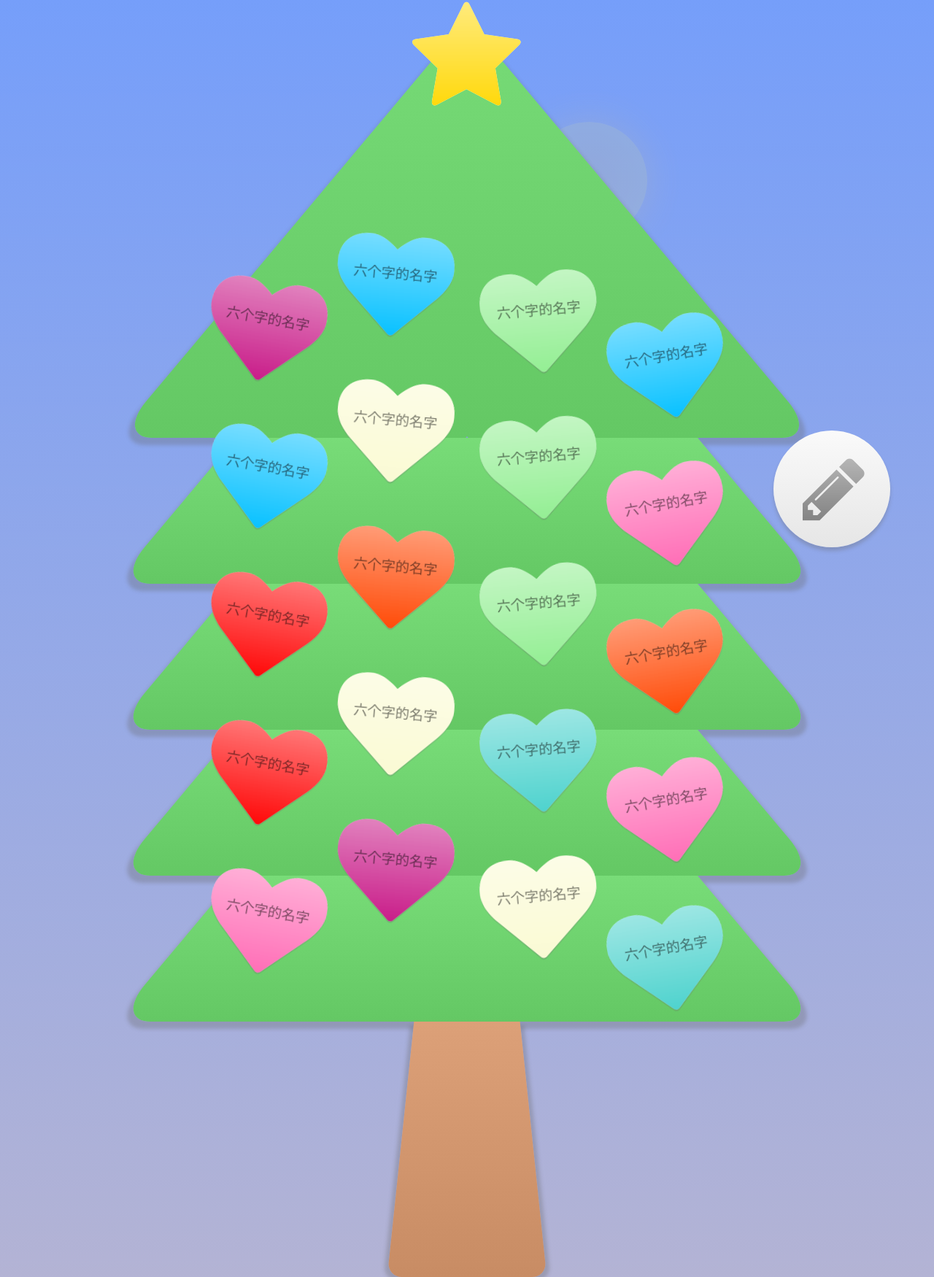
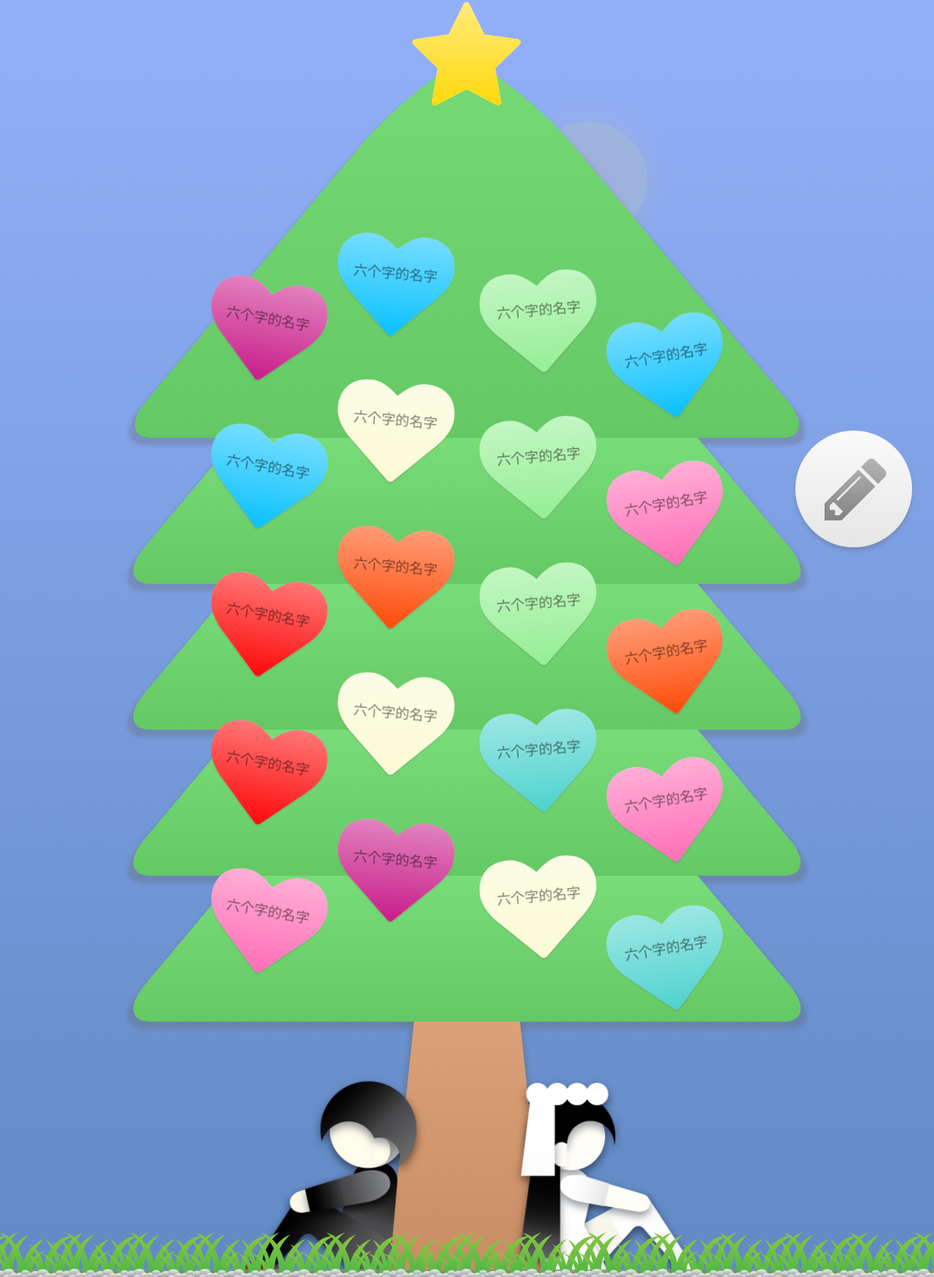
Before and after one commit to Shinerising/Message-Wall, a plain HTML site: page index.html in a window 1280 px wide. Shown: the whole page at 73% size. Drawn offline with Linux system fonts and the light colour scheme.

Commit message:
Add some illustrators about love

```diff
--- a/index.html
+++ b/index.html
@@ -54,7 +54,7 @@
             margin: 0;
             border: none;
             background: rgba(100, 100, 250, 1);
-            background: -webkit-linear-gradient(top, rgba(100, 100, 250, 1), rgba(80, 80, 160, 1));
+            background: -webkit-linear-gradient(top, rgba(100, 100, 250, 1), rgba(50, 50, 120, 1));
         }
 
         #back {
@@ -64,7 +64,7 @@
             top: 0px;
             left: 0px;
             background: rgba(130, 200, 250, 1);
-            background: -webkit-linear-gradient(top, rgba(130, 200, 250, 1), rgba(250, 250, 250, 1));
+            background: -webkit-linear-gradient(top, rgba(180, 230, 250, 1), rgba(130, 200, 250, 1));
         }
 
         #area {
@@ -201,7 +201,7 @@
             width: 100%;
             height: 600px;
             left: 52%;
-            border-radius: 0 0 0 50px;
+            border-radius: 200px 0 0 50px;
             background: -webkit-linear-gradient(top, rgba(120, 220, 120, 1), rgba(100, 200, 100, 1));
             transform: skewX(-40deg);
             -webkit-transform: skewX(-40deg);
@@ -212,7 +212,7 @@
             width: 100%;
             height: 600px;
             left: 52%;
-            border-radius: 0 0 0 50px;
+            border-radius: 200px 0 0 50px;
             transform: skewX(-40deg);
             -webkit-transform: skewX(-40deg);
             box-shadow: 0px 10px 5px rgba(100, 100, 100, .3);
@@ -231,7 +231,7 @@
             width: 100%;
             height: 600px;
             right: 52%;
-            border-radius: 0 0 50px 0;
+            border-radius: 0 200px 50px 0;
             background: -webkit-linear-gradient(top, rgba(120, 220, 120, 1), rgba(100, 200, 100, 1));
             transform: skewX(40deg);
             -webkit-transform: skewX(40deg);
@@ -242,7 +242,7 @@
             width: 100%;
             height: 600px;
             right: 52%;
-            border-radius: 0 0 50px 0;
+            border-radius: 0 200px 50px 0;
             transform: skewX(40deg);
             -webkit-transform: skewX(40deg);
             box-shadow: 0px 10px 5px rgba(100, 100, 100, .3);
@@ -257,6 +257,10 @@
             z-index: 10;
             padding-left: 10px;
             display: none;
+        }
+
+        #tree_star:hover {
+            animation: rotate linear 1s infinite both;
         }
 
         #tree_star:after {
@@ -324,6 +328,41 @@
             transform: skewX(6deg);
             -webkit-transform: skewX(6deg);
             box-shadow: 5px 5px 5px rgba(100, 100, 100, .3);
+        }
+
+        #boy {
+            width: 300px;
+            height: 300px;
+            margin-top: -300px;
+            margin-left: 68px;
+            position: relative;
+            overflow:hidden;
+            z-index: 11;
+        }
+
+        #girl {
+            width: 300px;
+            height: 300px;
+            margin-top: -300px;
+            margin-left: 445px;
+            position: relative;
+            overflow:hidden;
+            z-index: 11;
+        }
+
+        #boyimg, #girlimg{
+            display: none;
+            width: 300px;
+            height: 300px;
+        }
+
+        #grass {
+            position: relative;
+            width: 100%;
+            height: 8vh;
+            margin-top: -8vh;
+            background: url(images/grass.svg) repeat-x;
+            z-index: 100;
         }
 
         #leaves {
@@ -487,7 +526,7 @@
             z-index: 100000;
             width: 160px;
             height: 160px;
-            right: 60px;
+            right: 30px;
             bottom: 60px;
             cursor: pointer;
             display: none;
@@ -525,7 +564,7 @@
             z-index: 100001;
             width: 160px;
             height: 160px;
-            right: 60px;
+            right: 30px;
             bottom: 60px;
             transform: scale(0) translate(0px, 0px);
             -webkit-transform: scale(0) translate(0px, 0px);
@@ -534,8 +573,8 @@
         }
 
         #sendleaf.expandbox {
-            transform: scale(1) translate(55px, 0px);
-            -webkit-transform: scale(1) translate(55px, 0px);
+            transform: scale(1) translate(25px, 0px);
+            -webkit-transform: scale(1) translate(25px, 0px);
         }
 
         #le_send {
@@ -626,7 +665,7 @@
             z-index: 100002;
             width: 160px;
             height: 160px;
-            right: 60px;
+            right: 30px;
             bottom: 60px;
             transform: scale(0) translate(0px, 0px);
             -webkit-transform: scale(0) translate(0px, 0px);
@@ -635,8 +674,8 @@
         }
 
         #sendbuttons.expandbox {
-            transform: scale(1) translate(55px, 0px);
-            -webkit-transform: scale(1) translate(55px, 0px);
+            transform: scale(1) translate(25px, 0px);
+            -webkit-transform: scale(1) translate(25px, 0px);
         }
 
         #sendbuttons .button {
@@ -745,6 +784,15 @@
                 bottom: 50px;
             }
         }
+
+        @keyframes rotate {
+            from {
+                transform: rotate(0deg);
+            }
+            to {
+                transform: rotate(360deg);
+            }
+        }
     </style>
 </head>
 
@@ -800,12 +848,17 @@
                     <div class="tree_foot01"></div>
                     <div class="tree_foot02"></div>
                 </div>
+                <div id="boy"><img id="boyimg" src="images/boy_256.png" srcset="images/boy_256.png 1x, images/boy_512.png 2x, images/boy.svg 3x" sizes="300px 300px" alt="boy"/>
+                </div>
+                <div id="girl"><img id="girlimg" src="images/girl_256.png" srcset="images/girl_256.png 1x,images/girl_512.png 2x, images/girl.svg 3x" sizes="300px 300px" alt="girl"/>
+                </div>
             </div>
             <div id="leaves">
 
             </div>
         </div>
     </div>
+    <div id="grass"></div>
     <div id="sendbox"></div>
     <div id="sendleaf" color="01">
         <div class="leaf fullshow" id="le_send" style="" ostyle="">
@@ -862,6 +915,9 @@
 
             fontLoad();
 
+            $("#boyimg").load(function(){$("#boyimg").fadeIn();});
+            $("#girlimg").load(function(){$("#girlimg").fadeIn();});
+
             var docElm = document.documentElement;
             if (docElm.requestFullscreen) {
                 docElm.requestFullscreen();
```
Also changed, not shown: images/boy.svg (added), images/boy_256.png (added), images/boy_512.png (added), images/girl.svg (added), images/girl_256.png (added), images/girl_512.png (added), images/grass.svg (added).
